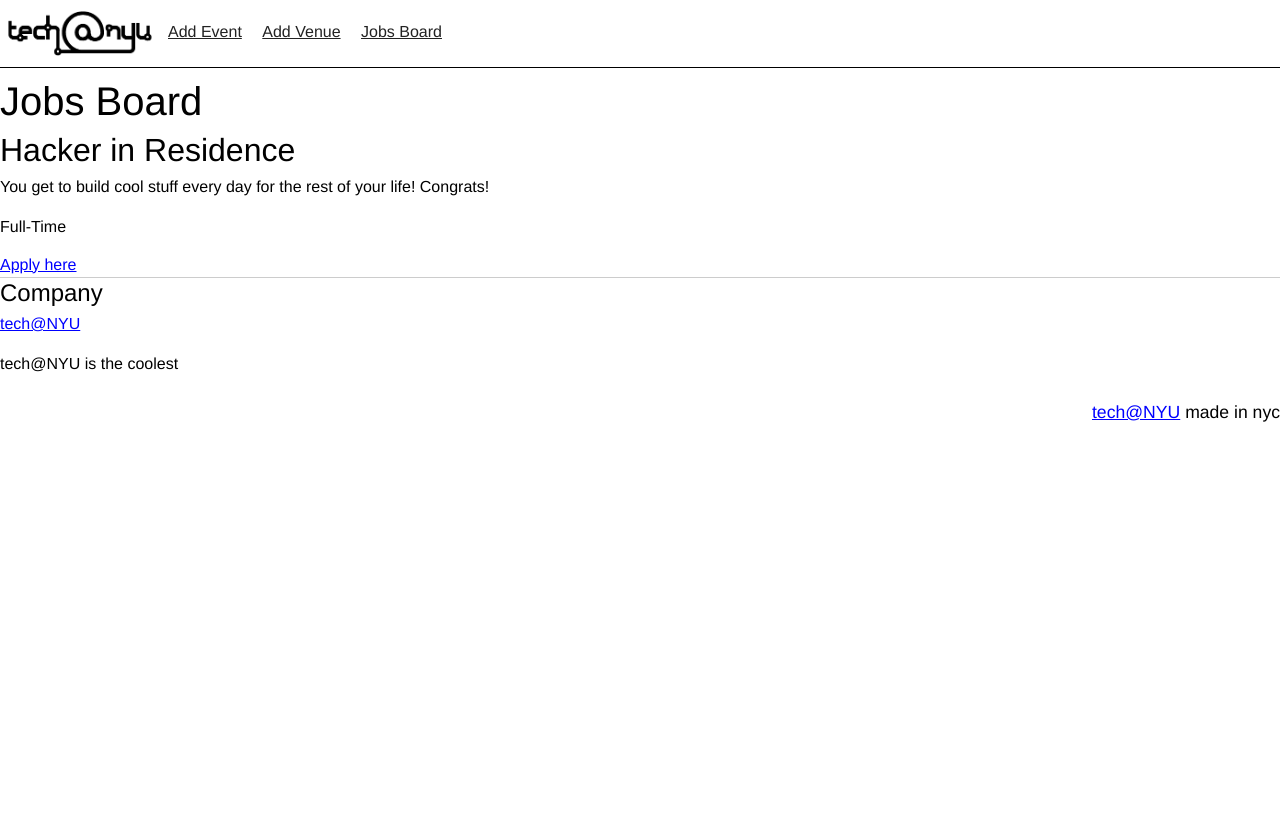
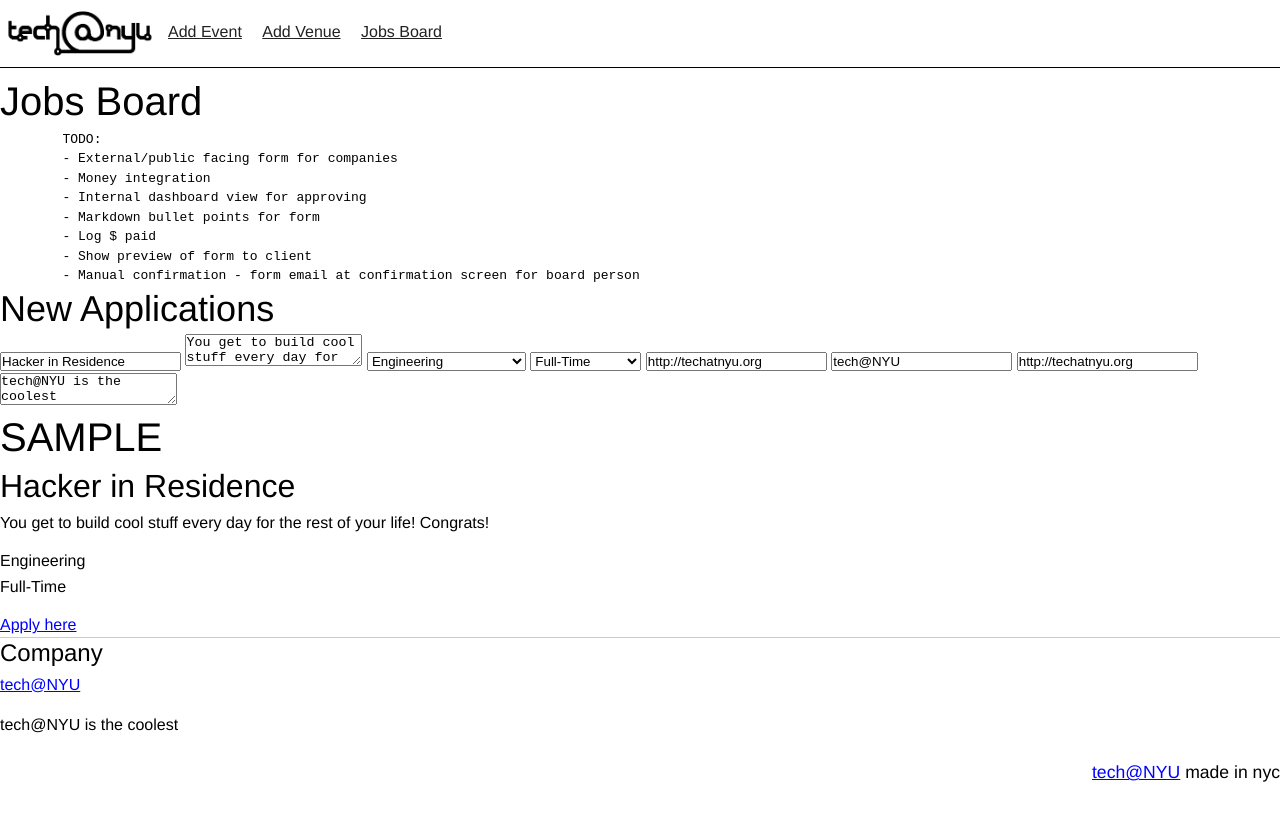
Before and after one commit to TechAtNYU/intranet, a Jekyll site: the page built from _forms/jobs-board.html, in a window 1280 px wide. Shown: the top 821 px of the page. Built offline with Jekyll 4.4.1, drawn with Linux system fonts in a browser that asks for light colours; nearby versions of some CDN libraries; Markdown is read by kramdown in place of the engine named in the settings.

Commit message:
add todo and starter form

```diff
--- a/_forms/jobs-board.html
+++ b/_forms/jobs-board.html
@@ -4,7 +4,40 @@
 customJS: jobs.js
 ---
 {% raw %}
+
+<pre>
+	TODO:
+	- External/public facing form for companies
+	- Money integration
+	- Internal dashboard view for approving
+	- Markdown bullet points for form
+	- Log $ paid
+	- Show preview of form to client
+	- Manual confirmation - form email at confirmation screen for board person
+</pre>
+
 <div ng-controller="JobsBoard">
+
+	<h2>New Applications</h2>
+
+<input type="text" ng-model="positionTitle">
+<textarea ng-model="positionDescription"></textarea>
+<select ng-model="positionCategory" ng-options="categories for categories in categories"></select>
+
+<select ng-model="positionLevel" ng-options="level for level in levels"></select>
+
+<input type="text" ng-model="applicationURL">
+<input type="text" ng-model="company">
+<input type="text" ng-model="companyURL">
+
+<textarea ng-model="companyDescription"></textarea>
+
+
+
+
+
+
+<h1>SAMPLE</h1>
 
 <h3 ng-bind="positionTitle"></h3>
 <p ng-bind="positionDescription"></p>
--- a/lib/js/form/jobs.js
+++ b/lib/js/form/jobs.js
@@ -3,7 +3,7 @@
 
 	$scope.positionTitle = "Hacker in Residence";
 	$scope.positionDescription = "You get to build cool stuff every day for the rest of your life! Congrats!";
-	$scope.currentCategory = "Engineering";
+	$scope.positionCategory = "Engineering";
 	$scope.categories = ["Design", "Engineering", "Business Development", "Other"];
 	$scope.positionLevel = "Full-Time";
 	$scope.levels = ["Full-Time", "Part-Time", "Contract", "Paid Internship", "Unpaid"];
```
